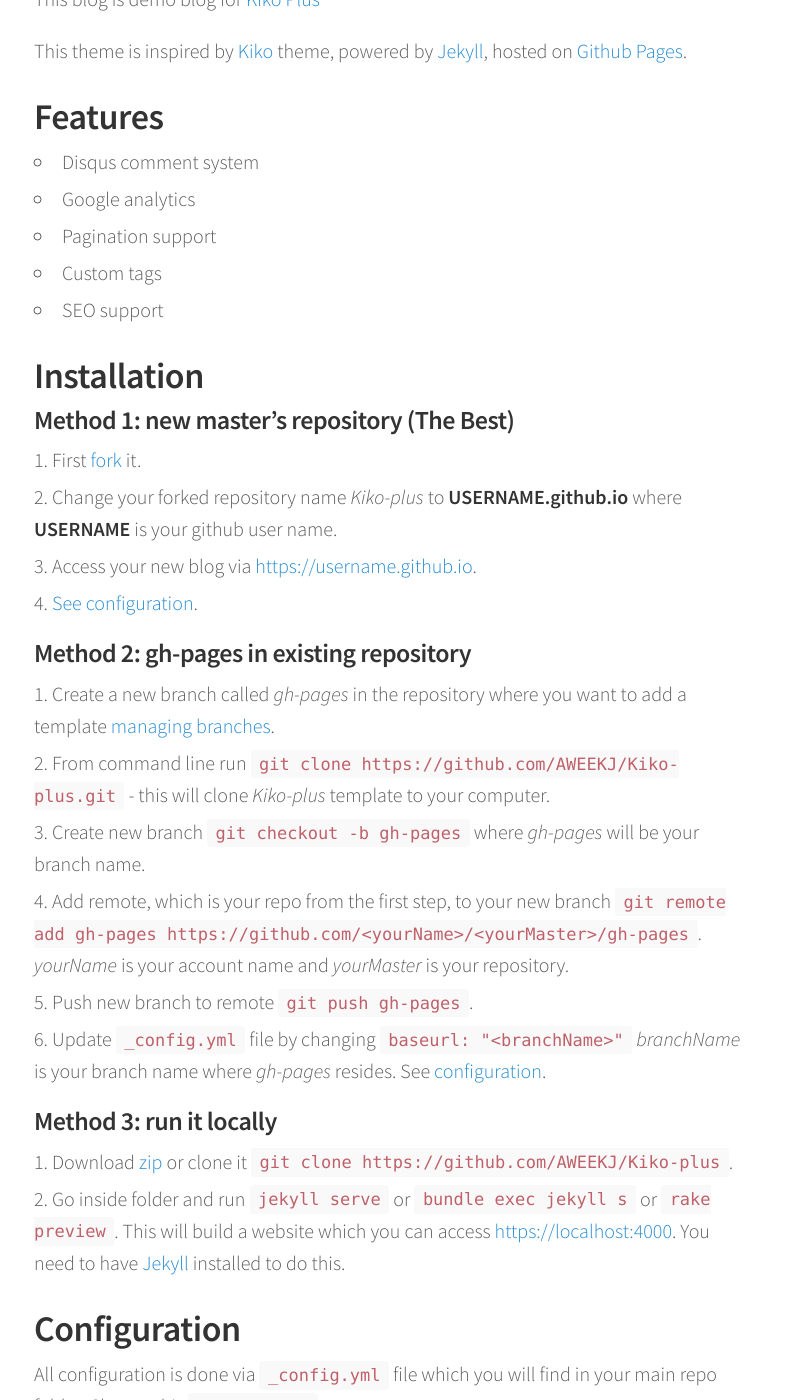
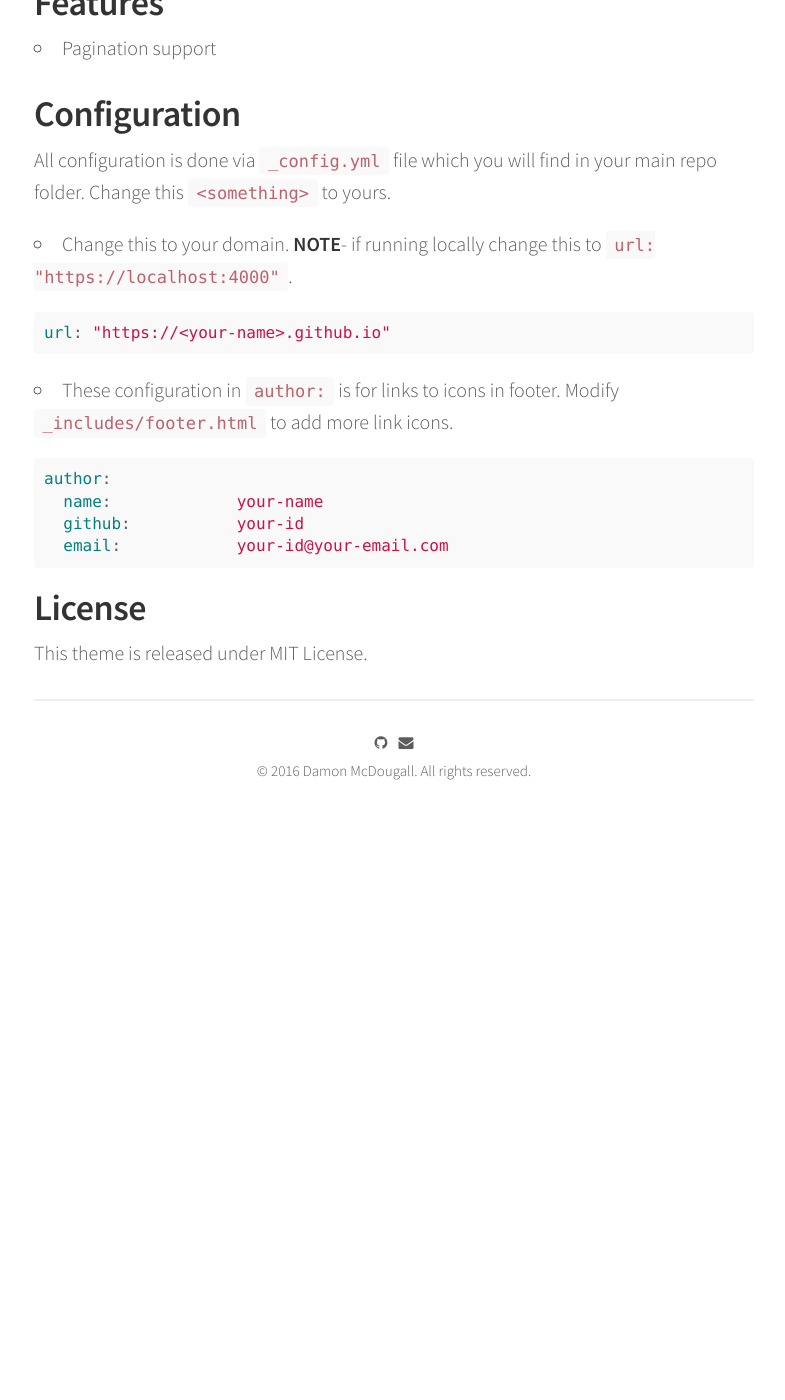
Before and after one commit to dmcdougall/dmcdougall.github.com, a Jekyll site: the page built from about.md, in a window 1280 px wide and 1400 px high, scrolled down 235 px. Shown: the whole window, without its empty margins (246-1031 px from the left). Built offline with Jekyll 4.4.1, drawn with Linux system fonts in a browser that asks for light colours; nearby versions of some CDN libraries; after the commit the page ends 1118 px from its top, so only the background shows below that; some of the changed text lies outside the part shown.

Commit message:
Done reading this part of 'about'

````diff
--- a/about.md
+++ b/about.md
@@ -3,53 +3,13 @@
 permalink: /about/
 ---
 
-This blog is demo blog for [Kiko Plus](https://github.com/AWEEKJ/Kiko-plus)
-
-This theme is inspired by [Kiko](http://github.com/gfjaru/Kiko) theme, powered by [Jekyll](http://jekyllrb.com), hosted on [Github Pages](https://pages.github.com).
-
 ## Features
 
-- Disqus comment system
-- Google analytics
 - Pagination support
-- Custom tags
-- SEO support
-
-
-## Installation
-
-#### Method 1: new master's repository (The Best)
-
-1. First [fork](https://github.com/AWEEKJ/Kiko-plus/fork) it.
-2. Change your forked repository name _Kiko-plus_ to __USERNAME.github.io__ where
-   __USERNAME__ is your github user name.
-3. Access your new blog via [https://username.github.io](https://username.github.io).
-4. [See configuration](#configuration).
-
-#### Method 2: gh-pages in existing repository
-
-1. Create a new branch called _gh-pages_ in the repository where you want to add a template [managing branches](https://help.github.com/articles/creating-and-deleting-branches-within-your-repository/).
-2. From command line run `git clone https://github.com/AWEEKJ/Kiko-plus.git` - this will clone _Kiko-plus_ template to your computer.
-3. Create new branch `git checkout -b gh-pages` where _gh-pages_ will be your branch name.
-4. Add remote, which is your repo from the first step, to your new branch `git remote add gh-pages https://github.com/<yourName>/<yourMaster>/gh-pages`. _yourName_ is your account name and _yourMaster_ is your repository.
-5. Push new branch to remote `git push gh-pages`.
-6. Update `_config.yml` file by changing `baseurl: "<branchName>"` _branchName_ is your branch name where _gh-pages_ resides. See [configuration](#configuration).
-
-#### Method 3: run it locally
-
-1. Download [zip](https://github.com/AWEEKJ/Kiko-plus/archive/master.zip) or clone it `git clone https://github.com/AWEEKJ/Kiko-plus`.
-2. Go inside folder and run `jekyll serve` or `bundle exec jekyll s` or `rake preview`. This will build a website which you can access [https://localhost:4000](https://localhost:4000). You need to have [Jekyll](https://jekyllrb.com/docs/installation/) installed to do this.
-
 
 ## Configuration
 
 All configuration is done via `_config.yml` file which you will find in your main repo folder. Change this `<something>` to yours.
-
-- Change this to your blog name.
-
-```yml
-name: <blog-name>
-```
 
 - Change this to your domain. **NOTE**- if running locally change this to `url: "https://localhost:4000"`.
 
@@ -57,46 +17,13 @@
 url: "https://<your-name>.github.io"
 ```
 
-- Change this to your branch name where _gh-pages_ resides. !NOTE apply only if you used __Method 2__ for installation.
-
-```yml
-baseurl: "/<branch-name>"
-```
-
 - These configuration in `author:` is for links to icons in footer. Modify `_includes/footer.html` to add more link icons.
 
 ```yml
 author:
   name:             your-name
-  facebook:         your-id
-  twitter:          your-id
   github:           your-id
-  linkedin:         your-id
-  medium:           your-id
-  tumblr:           your-id
   email:            your-id@your-email.com
-```
-
-- Change this to your Google Analytic ID.
-
-```yml
-google-analytics:
-  id:               your-id
-```
-
-- Change this to your Disqus ID.
-
-```yml
-disqus:
-  id:               your-id
-```
-
-## Rakefile Usage
-
-```bash
-$ rake post title="A Title" [date="2015-08-16"] [tags=[tag1,tag2]]
-$ rake draft title="A Title" [date="2015-08-16"] [tags=[tag1,tag2]]
-$ rake preview
 ```
 
 ## License
````
